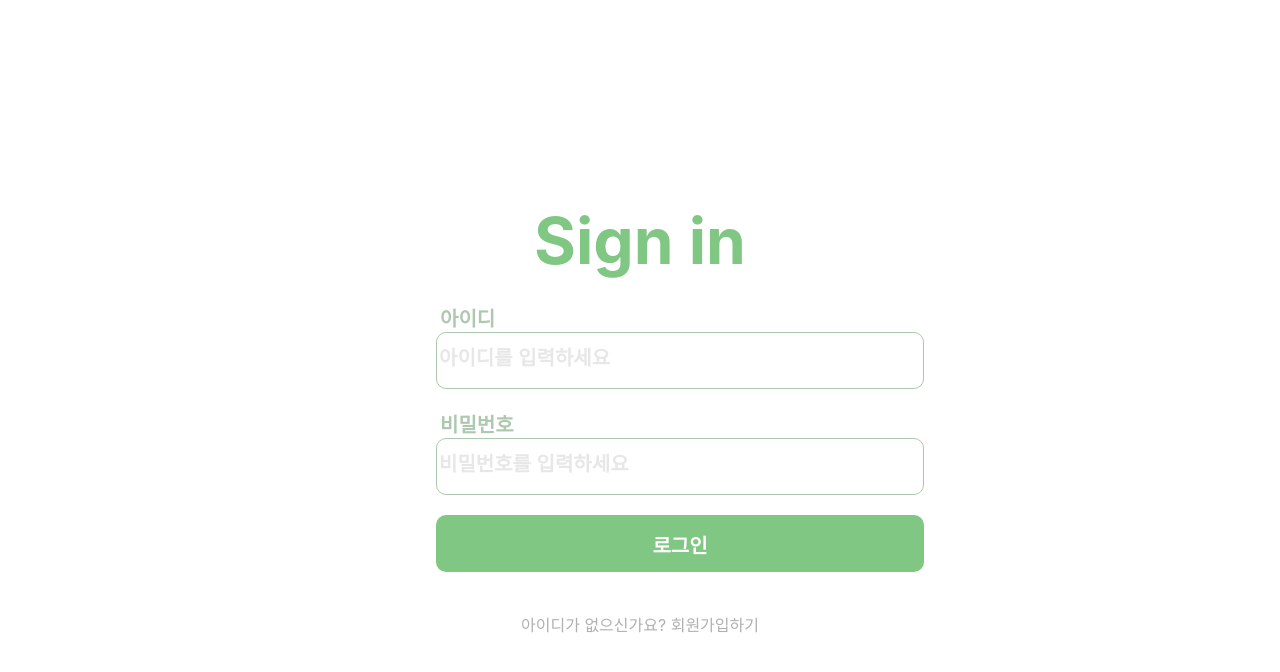
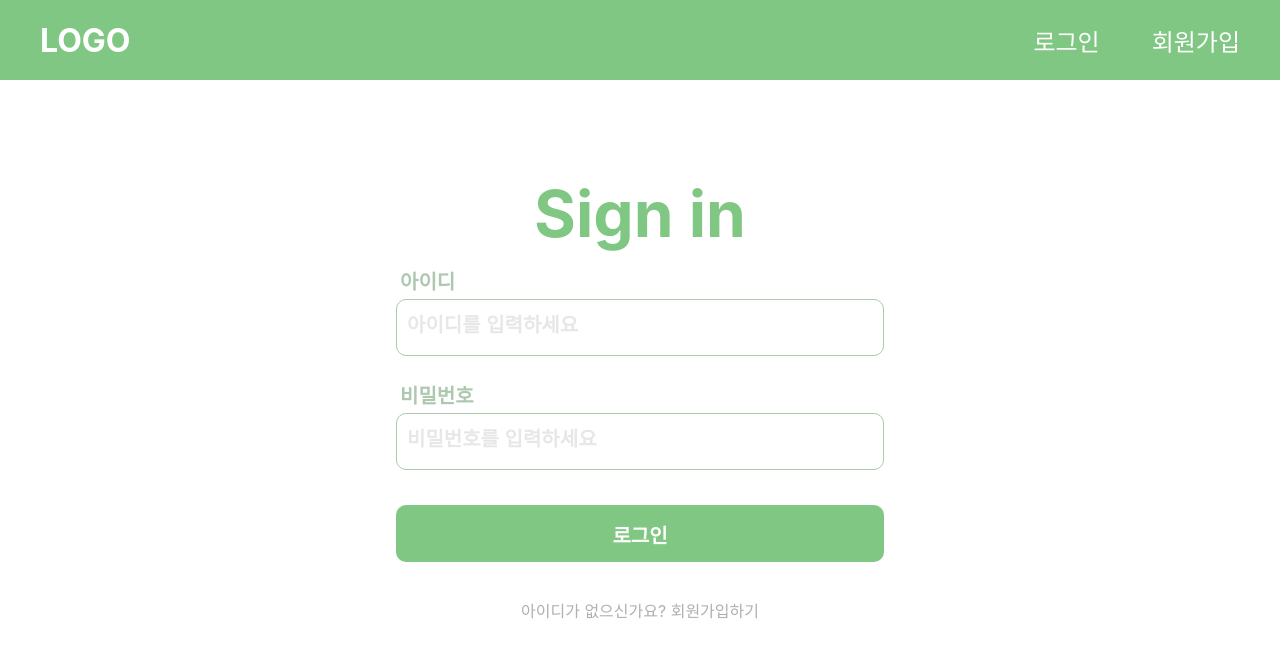
Before and after one commit to DongyangOne/toy_project_front, a React (Create React App) app: page /login in a window 1280 px wide. Shown: the top 672 px of the page. Built offline with nearby package versions, Linux system fonts and the light colour scheme.

Commit message:
로그인,회원가입 css 수정

```diff
--- a/src/pages/join.js
+++ b/src/pages/join.js
@@ -1,6 +1,6 @@
 import React, { useState } from 'react';
 import Header from '../components/Header';
-import '../styles/join.css'; // Make sure the path is correct
+import '../styles/join.css';
 
 const Join = () => {
   const [id, setId] = useState('');
@@ -10,12 +10,12 @@ const Join = () => {
 
   const handleSignUp = () => {
     console.log('Signing up with:', id, email, password);
-    // Add sign-up logic here
+      // 회원가입 로직 추가
   };
 
   const handleDuplicateCheck = () => {
     console.log('Checking for duplicate id:', id);
-    // Add ID duplication check logic here
+    // 아이디 중복 검사 로직 추가
   };
 
   return (
--- a/src/pages/login.js
+++ b/src/pages/login.js
@@ -1,10 +1,12 @@
 import React, { useState } from 'react';
 import Header from '../components/Header';
-import '../styles/login.css'; // 경로 확인
+import { useNavigate } from 'react-router-dom';
+import '../styles/login.css';
 
 const Login = () => {
   const [id, setId] = useState('');
   const [password, setPassword] = useState('');
+  const navigate = useNavigate();
 
   const handleLogin = () => {
     console.log('Logging in with:', id, password);
@@ -13,6 +15,7 @@ const Login = () => {
 
   return (
     <div className="login-container">
+      <Header />
       <div className="login-form">
         <h2>Sign in</h2>
         <label htmlFor="login-id" className="login-label">아이디</label>
@@ -34,8 +37,9 @@ const Login = () => {
           onChange={(e) => setPassword(e.target.value)}
         />
         <button className="login-button" onClick={handleLogin}>로그인</button>
-        <div className="link-container">
-          <p>아이디가 없으신가요? <a href="/register">회원가입하기</a></p>
+        <div className="link-container"
+          onClick={() => navigate("/join")}>
+          <p>아이디가 없으신가요? 회원가입하기</p>
         </div>
       </div>
     </div>
--- a/src/styles/join.css
+++ b/src/styles/join.css
@@ -19,6 +19,7 @@
 .join-form h2 {
   color: #81c784;
   text-align: center;
+  margin-top: 0px;
   margin-bottom: 24px;
   font-size: 64px;
 }
@@ -41,22 +42,21 @@
 
 .join-input1, .join-input2, .join-button, .checkbutton {
   height: 57px;
-  padding: 15px;
+  padding: 10px;
   border: 1px solid #adc8af;
   border-radius: 10px;
   font-size: 20px;
   box-sizing: border-box;
-  margin-bottom: 10px;
 }
 
 .join-input1 {
-  width: 318px;
+  width: 331px;
   margin-right: 8px;
 }
 
 .join-input2 {
   width: 488px;
-  margin-right: 8px;
+  margin-bottom: 20px;
 }
 
 .join-input1::placeholder, .join-input2::placeholder {
@@ -72,6 +72,7 @@
   border: none;
   cursor: pointer;
   font-weight: bold;
+  box-sizing: border-box;
 }
 
 .join-button {
--- a/src/styles/login.css
+++ b/src/styles/login.css
@@ -8,16 +8,19 @@
 }
 
 .login-form {
+  display: flex;
+  flex-direction: column;
   width: 488px;
-  padding: 40px;
-  background: #FFFFFF;
+  height: 451px;
+  background: #ffffff;
   box-sizing: border-box; /* 박스 사이징 방법 변경 */
 }
 
 .login-form h2 {
   color: #81c784;
   text-align: center;
-  margin-bottom: 24px;
+  margin-top: 0px;
+  margin-bottom: 10px;
   font-size: 64px;
 }
 
@@ -33,6 +36,7 @@
 .login-button {
   width: 488px;
   height: 57px;
+  padding: 10px;
   margin-bottom: 20px;
   border: 1px solid #adc8af;
   border-radius: 10px;
@@ -46,6 +50,7 @@
 }
 
 .login-button {
+  margin-top: 15px;
   padding: 15px;
   background-color: #81c784;
   color: white;
@@ -56,12 +61,15 @@
 }
 
 .link-container {
+  height: 30px;
   text-align: center;
-  margin-top: 20px;
+  margin-top: 0px;
+  margin-bottom: 5px;
 }
 
-.link-container a,
 .link-container p {
   color: #b0b0b0;
   text-decoration: none;
+  text-align: center;
+
 }
```
